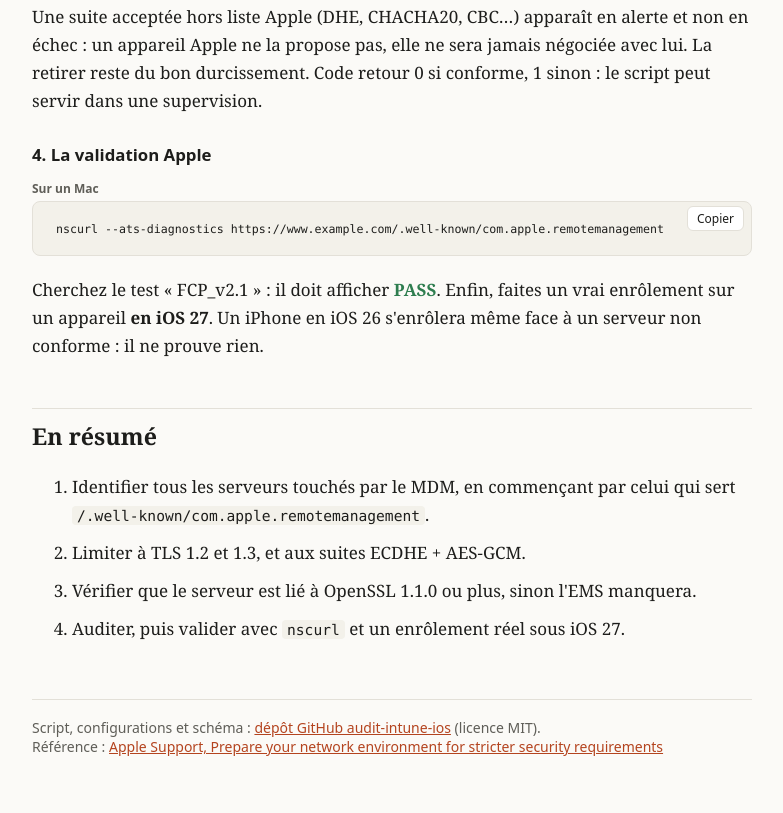
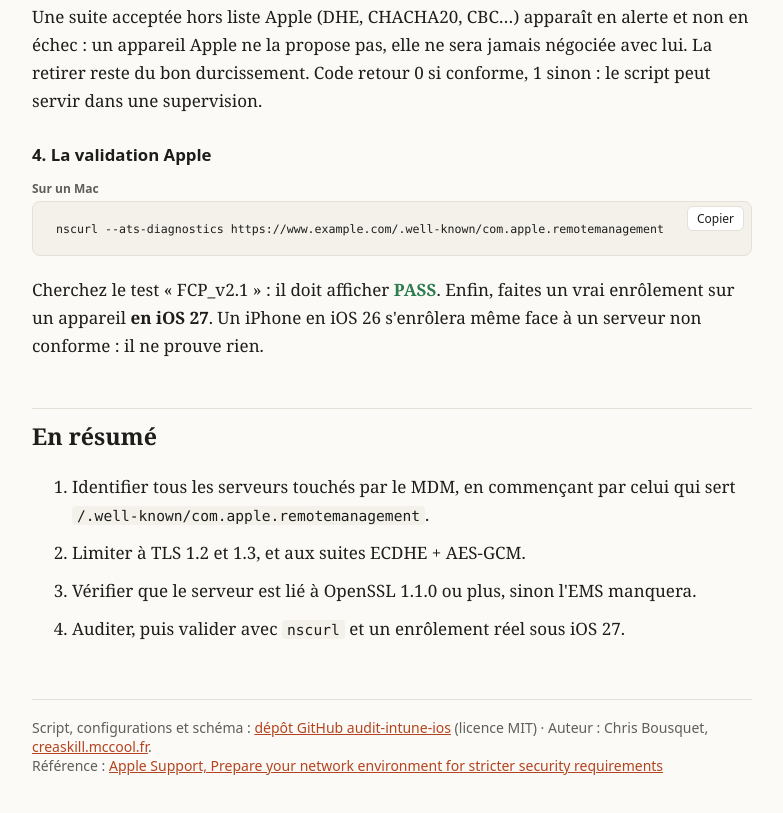
Before and after one commit to BouCloud/audit-intune-ios, a plain HTML site: page docs/index.html in a window 1280 px wide. Shown: the part 8059-8872 px from the top of the page, without its empty margins (248-1031 px from the left). Drawn offline with Linux system fonts and the light colour scheme.

Commit message:
Lien auteur : creaskill.mccool.fr

```diff
--- a/docs/index.html
+++ b/docs/index.html
@@ -537,7 +537,7 @@ OPENSSL=/usr/bin/openssl11 ./audit_intune_ios.sh example.com   # client OpenSSL
 </ol>
 
 <footer>
-  Script, configurations et schéma : <a href="https://github.com/BouCloud/audit-intune-ios">dépôt GitHub audit-intune-ios</a> (licence MIT).<br>
+  Script, configurations et schéma : <a href="https://github.com/BouCloud/audit-intune-ios">dépôt GitHub audit-intune-ios</a> (licence MIT) · Auteur : Chris Bousquet, <a href="https://creaskill.mccool.fr/">creaskill.mccool.fr</a>.<br>
   Référence : <a href="https://support.apple.com/en-qa/126655">Apple Support, Prepare your network environment for stricter security requirements</a>
 </footer>
 
```
Also changed, not shown: 1 other file.
